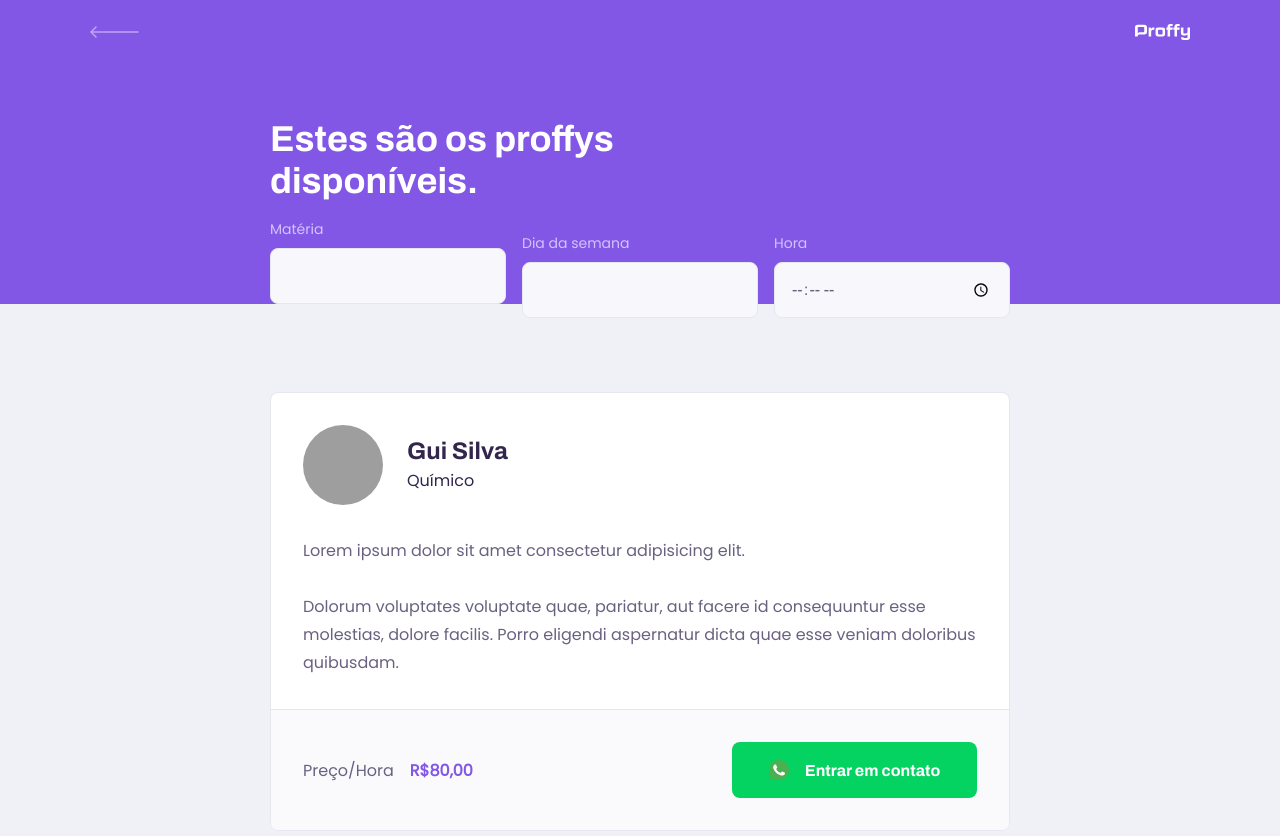
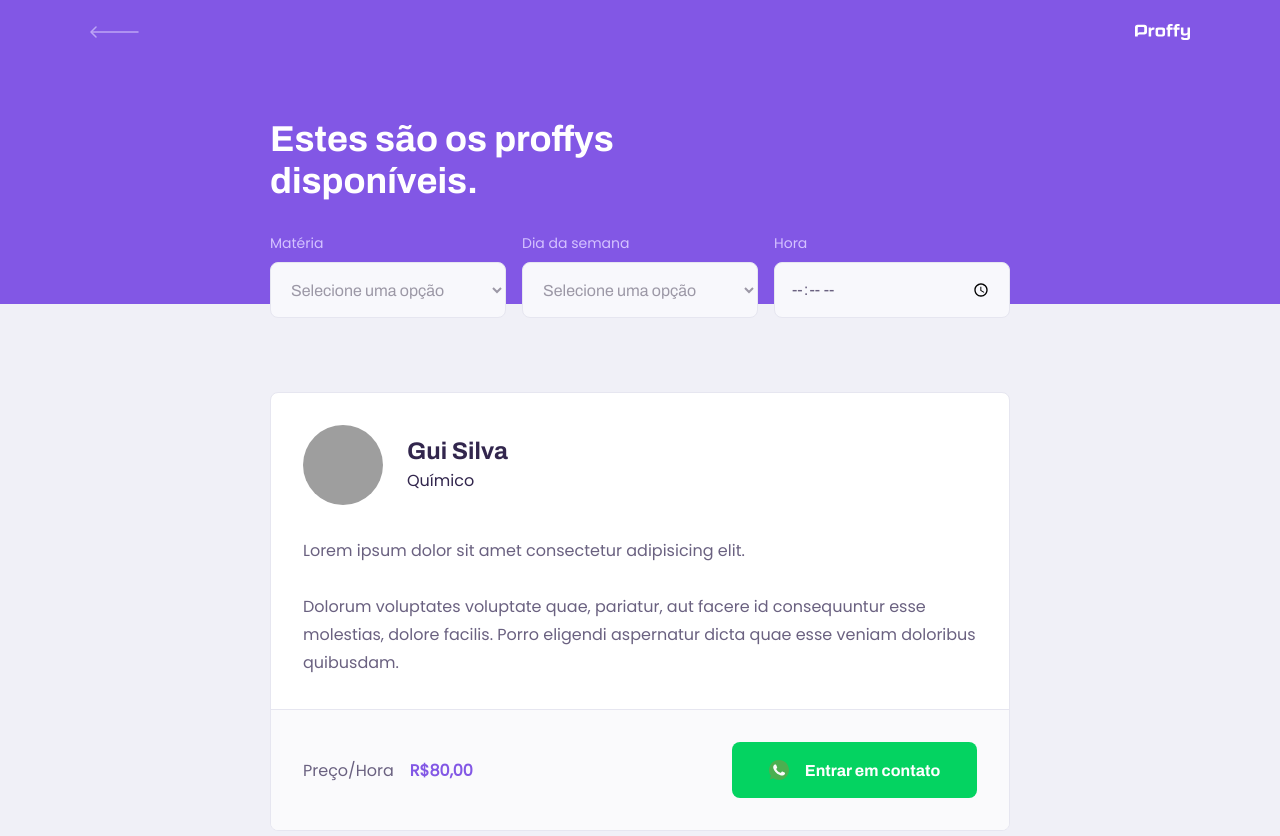
Before and after one commit to Gui-dev/proffy, a React (Create React App) app in the folder web/: page /study in a window 1280 px wide. Shown: the top 836 px of the page. Built offline with nearby package versions, Linux system fonts and the light colour scheme; grey boxes are pictures that could not be loaded.

Commit message:
refactor: add component Select

```diff
--- a/web/src/pages/TeacherList/index.tsx
+++ b/web/src/pages/TeacherList/index.tsx
@@ -3,6 +3,7 @@ import React from 'react'
 import { PageHeader } from './../../components/PageHeader'
 import { TeacherItem } from './../../components/TeacherItem'
 import { Input } from './../../components/Input'
+import { Select } from '../../components/Select'
 import { Container, Form, Main } from './style'
 
 export const TeacherList: React.FC = () => {
@@ -10,8 +11,35 @@ export const TeacherList: React.FC = () => {
     <Container className="container">
       <PageHeader title="Estes são os proffys disponíveis.">
         <Form>
-          <Input name="subject" label="Matéria"/>
-          <Input name="week-day" label="Dia da semana"/>
+          <Select
+              name="subject"
+              label="Matéria"
+              options={[
+                { value: 'Artes', label: 'Artes' },
+                { value: 'Biologia', label: 'Biologia' },
+                { value: 'Ciências', label: 'Ciências' },
+                { value: 'Educação física', label: 'Educação física' },
+                { value: 'Geografia', label: 'Geografia' },
+                { value: 'História', label: 'História' },
+                { value: 'Matemática', label: 'Matemática' },
+                { value: 'Português', label: 'Português' },
+                { value: 'Química', label: 'Química' },
+                { value: 'Inglês', label: 'Inglês' }
+              ]}
+            />
+          <Select
+              name="week_day"
+              label="Dia da semana"
+              options={[
+                { value: '0', label: 'Domingo' },
+                { value: '1', label: 'Segunda' },
+                { value: '2', label: 'Terça' },
+                { value: '3', label: 'Quarta' },
+                { value: '4', label: 'Quinta' },
+                { value: '5', label: 'Sexta' },
+                { value: '6', label: 'Sábado' }
+              ]}
+            />
           <Input type="time" name="time" label="Hora"/>
         </Form>
       </PageHeader>
--- a/web/src/pages/TeacherList/style.ts
+++ b/web/src/pages/TeacherList/style.ts
@@ -12,12 +12,24 @@ export const Container = styled.div`
 export const Form = styled.form`
   margin-top: 3.2rem;
 
+  & div:first-child {
+    margin-top: 10rem;
+  }
+
+  & div {
+    margin-top: 0 !important;
+  }
+
   @media (min-width: 700px) {
     display: grid;
     grid-template-columns: repeat(3, 1fr);
     column-gap: 1.6rem;
     position: absolute;
     bottom: -2.8rem;
+
+    & div {
+      margin-top: 0;
+    }
   }
 `
 
```
